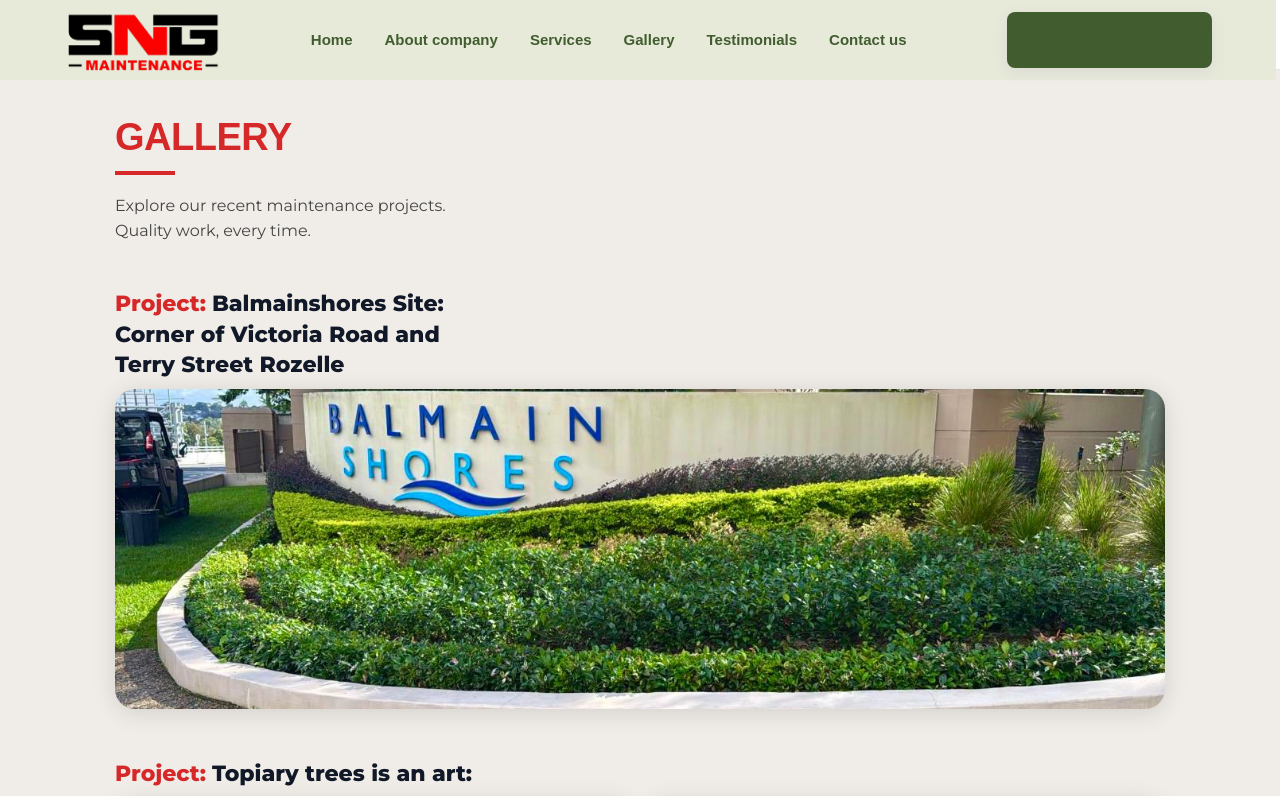
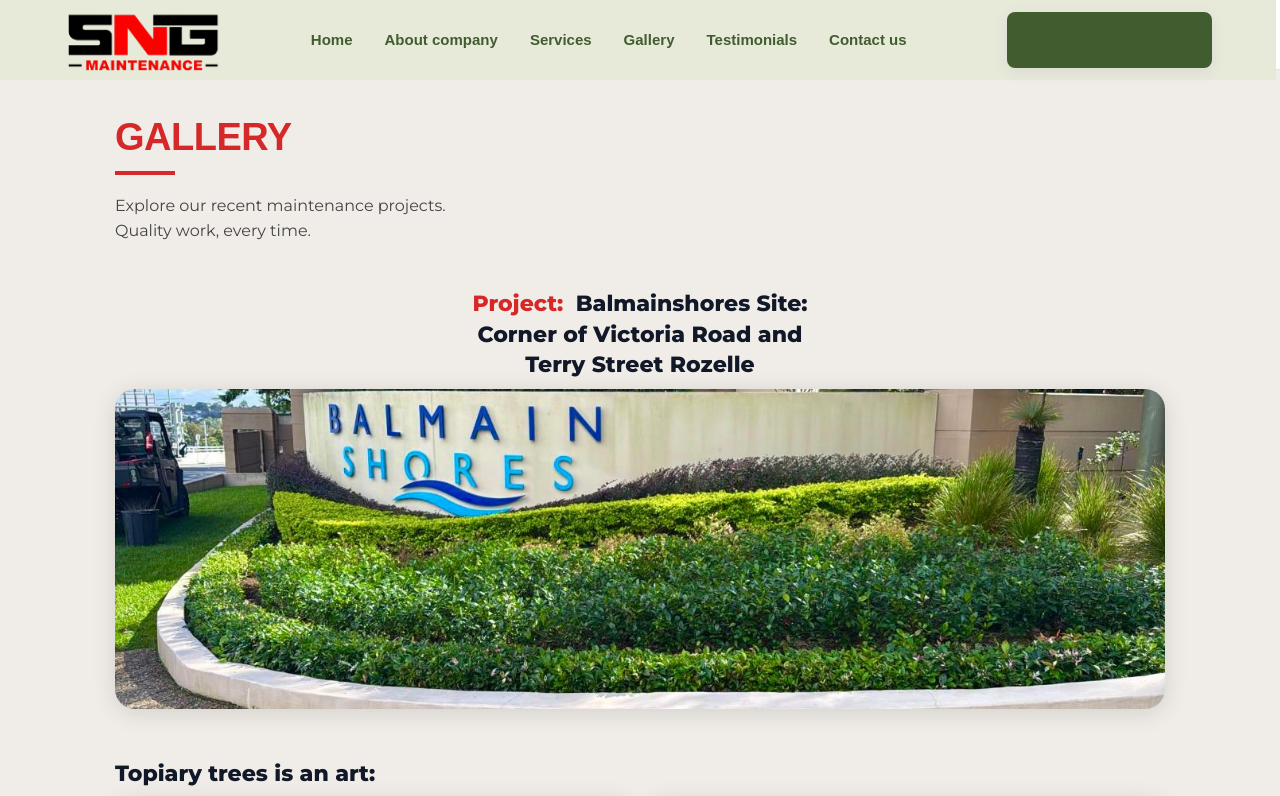
Before and after one commit to brandsbarrel/DNS, a React (Vite) app: page /gallery in a window 1280 px wide. Shown: the top 796 px of the page. Built offline with nearby package versions, Linux system fonts and the light colour scheme.

Commit message:
Change in gallery page

```diff
--- a/src/Pages/Gallery/Gallery.css
+++ b/src/Pages/Gallery/Gallery.css
@@ -106,7 +106,7 @@ body{
 
 /* LEFT-ALIGNED, reduced bottom gap */
 .sng-project-title{
-  text-align:left;
+  text-align:center;
   margin-bottom:8px;
   font-size:22px;
   font-weight:800;
--- a/src/Pages/Gallery/Gallery.jsx
+++ b/src/Pages/Gallery/Gallery.jsx
@@ -14,9 +14,10 @@ export default function Gallery() {
     {
       id: 1,
       site: "Balmainshores Site:",
-      location:
-        "Corner of Victoria Road and\nTerry Street Rozelle",
+      location: "Corner of Victoria Road and\nTerry Street Rozelle",
       image: [bg1],
+      showLabel: true,
+      align: "center",
     },
 
     {
@@ -24,6 +25,8 @@ export default function Gallery() {
       site: "Topiary trees is an art:",
       location: "",
       image: [ta2, ta1],
+      showLabel: false,
+      align: "left",
     },
 
     {
@@ -31,6 +34,8 @@ export default function Gallery() {
       site: "Mowing:",
       location: "",
       image: [mg2, mg1],
+      showLabel: false,
+      align: "left",
     },
   ];
 
@@ -76,9 +81,13 @@ export default function Gallery() {
             className="sng-project"
             key={project.id}
           >
-            <div className="sng-project-title">
-
-              <span className="sng-project-label">Project:</span>
+            <div
+              className="sng-project-title"
+              style={{ textAlign: project.align }}
+            >
+              {project.showLabel && (
+                <span className="sng-project-label">Project: </span>
+              )}
 
               {project.site}
 
```
